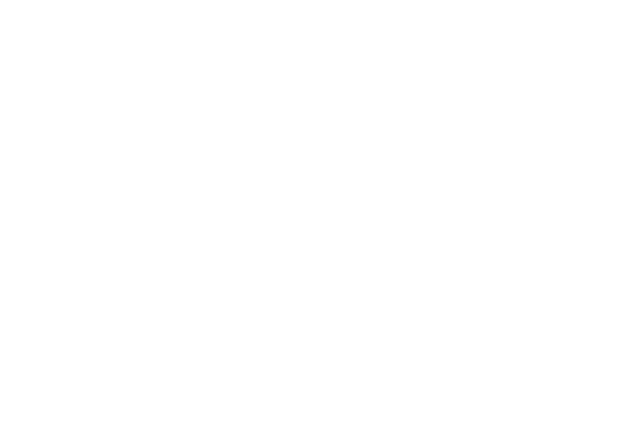
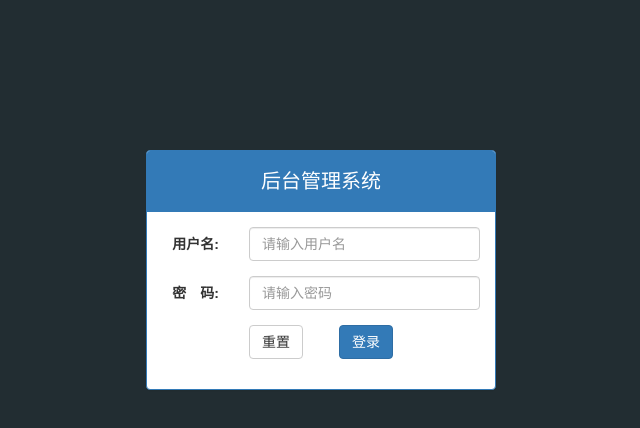
Before and after one commit to web-learner-cy/letao, a website: page public/back01/login.html in a window 1280 px wide. Shown: the whole page, without its empty margins (319-959 px from the left). Drawn offline with Linux system fonts and the light colour scheme.

Commit message:
登录-静态页面完成

```diff
--- /dev/null
+++ b/public/back01/css/common.css
@@ -0,0 +1,14 @@
+@charset "UTF-8";
+.bd_bgc {
+  background-color: #222D32;
+}
+.mg_tp {
+  margin-top: 150px;
+}
+
+.panel .panel-title {
+  height: 40px;
+  line-height: 40px;
+  text-align: center;
+  font-size: 20px;
+}
--- a/public/back01/login.html
+++ b/public/back01/login.html
@@ -2,11 +2,43 @@
 <html lang="zh-CN">
 <head>
   <meta charset="UTF-8">
-  <title>Title</title>
+  <title>乐淘登录页</title>
   <link rel="stylesheet" href="./lib/bootstrap/css/bootstrap.css">
+  <link rel="stylesheet" href="./css/common.css">
 </head>
-<body>
+<body class="bd_bgc">
 
+  <div class="container mg_tp">
+    <div class="col-lg-4 col-lg-offset-4">
+      <div class="panel panel-primary">
+        <div class="panel-heading">
+          <h3 class="panel-title">后台管理系统</h3>
+        </div>
+        <div class="panel-body">
+          <form class="form-horizontal">
+            <div class="form-group">
+              <label for="username" class="col-sm-3 control-label">用户名:</label>
+              <div class="col-sm-9">
+                <input type="email" class="form-control" id="username" placeholder="请输入用户名">
+              </div>
+            </div>
+            <div class="form-group">
+              <label for="password" class="col-sm-3 control-label">密　码:</label>
+              <div class="col-sm-9">
+                <input type="password" class="form-control" id="password" placeholder="请输入密码">
+              </div>
+            </div>
+            <div class="form-group">
+              <div class="col-sm-offset-3 col-sm-6">
+                <button type="reset" class="btn btn-default pull-left">重置</button>
+                <button type="submit" class="btn btn-primary pull-right">登录</button>
+              </div>
+            </div>
+          </form>
+        </div>
+      </div>
+    </div>
+  </div>
 
 <script src="./lib/jquery/jquery.min.js"></script>
 <script src="./lib/bootstrap/js/bootstrap.js"></script>
```
